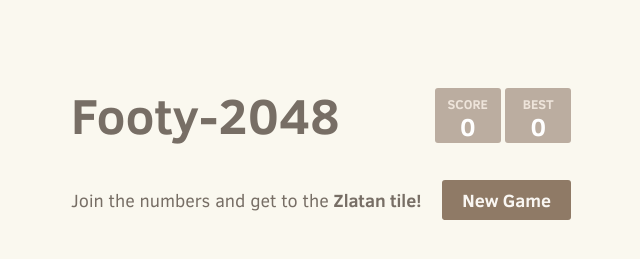
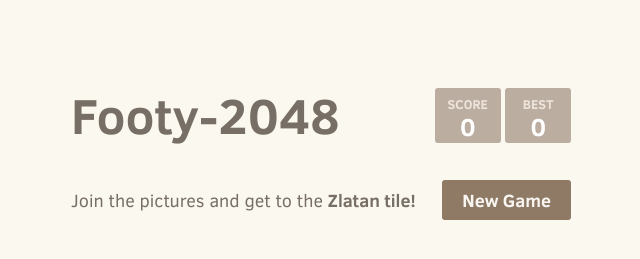
Before and after one commit to ansh94/footy-2048, a plain HTML site: page index.html in a window 1280 px wide. Shown: the top 259 px of the page, 319-959 px from the left. Drawn offline with Linux system fonts and the light colour scheme.

Commit message:
Changed some game-intro

```diff
--- a/index.html
+++ b/index.html
@@ -27,7 +27,7 @@
     </div>
 
     <div class="above-game">
-      <p class="game-intro">Join the numbers and get to the <strong>Zlatan tile!</strong></p>
+      <p class="game-intro">Join the pictures and get to the <strong>Zlatan tile!</strong></p>
       <a class="restart-button">New Game</a>
     </div>
 
```
